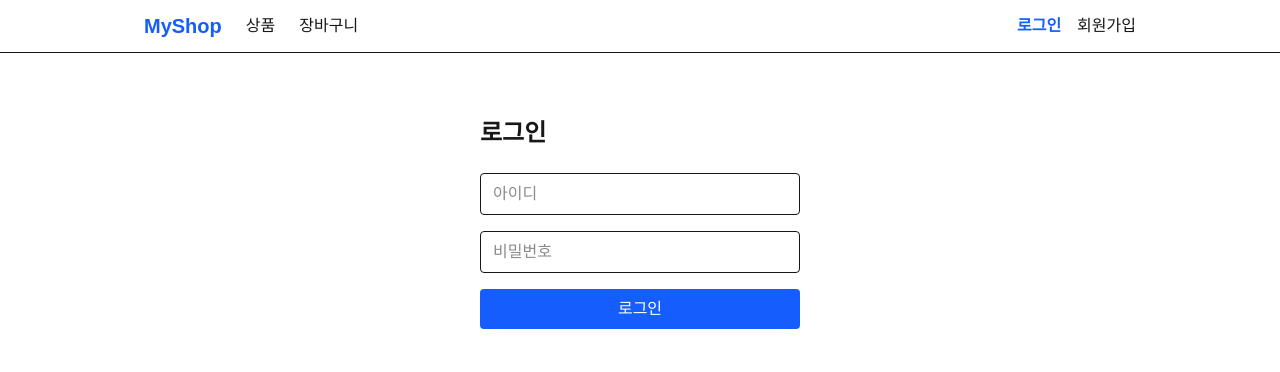
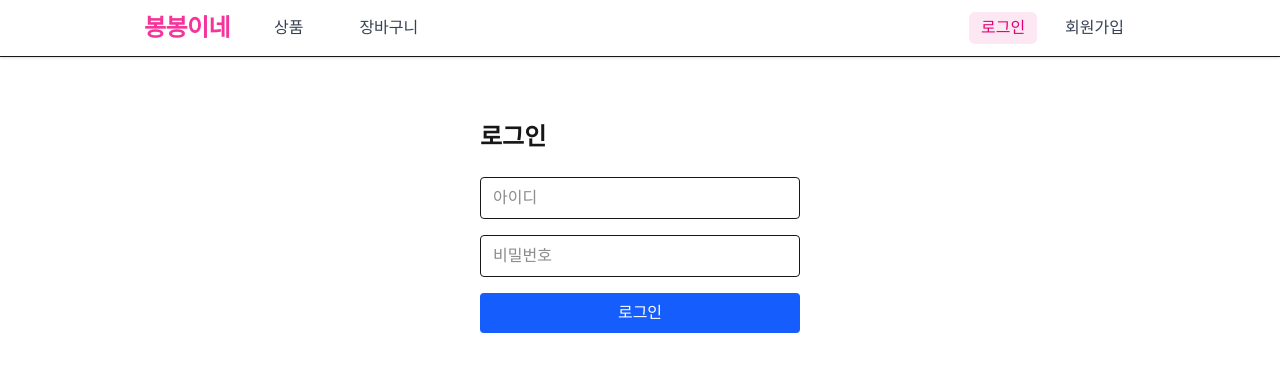
Before and after one commit to datajcthemax/my-shop, a Next.js app: page /auth/login in a window 1280 px wide. Shown: the top 372 px of the page. Built offline with nearby package versions, Linux system fonts and the light colour scheme.

Commit message:
네비게이션 바 디자인 개선 및 사이트명 봉봉이네로 변경

```diff
--- a/src/components/Navbar.tsx
+++ b/src/components/Navbar.tsx
@@ -9,28 +9,28 @@ export default function Navbar() {
   const { cart } = useCart();
   const pathname = usePathname();
   return (
-    <nav className="bg-white border-b mb-8 sticky top-0 z-10">
+    <nav className="bg-white border-b shadow-sm mb-8 sticky top-0 z-10">
       <div className="max-w-5xl mx-auto flex items-center justify-between px-4 py-3">
-        <div className="flex items-center gap-6">
-          <Link href="/" className="font-bold text-xl text-blue-600">MyShop</Link>
-          <Link href="/products" className={pathname.startsWith('/products') ? 'font-semibold text-blue-600' : ''}>상품</Link>
-          <Link href="/cart" className={pathname === '/cart' ? 'font-semibold text-blue-600' : ''}>
+        <div className="flex items-center gap-8">
+          <Link href="/" className="font-extrabold text-2xl text-pink-500 tracking-tight hover:scale-105 transition-transform">봉봉이네</Link>
+          <Link href="/products" className={`px-3 py-1 rounded-md text-base font-medium transition-colors ${pathname.startsWith('/products') ? 'bg-pink-100 text-pink-600' : 'text-gray-700 hover:bg-pink-50 hover:text-pink-500'}`}>상품</Link>
+          <Link href="/cart" className={`px-3 py-1 rounded-md text-base font-medium transition-colors ${pathname === '/cart' ? 'bg-pink-100 text-pink-600' : 'text-gray-700 hover:bg-pink-50 hover:text-pink-500'}`}>
             장바구니
             {cart.length > 0 && (
-              <span className="ml-1 text-xs bg-blue-600 text-white rounded-full px-2 py-0.5">{cart.length}</span>
+              <span className="ml-1 text-xs bg-pink-500 text-white rounded-full px-2 py-0.5 font-bold align-top">{cart.length}</span>
             )}
           </Link>
         </div>
         <div className="flex items-center gap-4">
           {user ? (
             <>
-              <Link href="/mypage" className={pathname === '/mypage' ? 'font-semibold text-blue-600' : ''}>마이페이지</Link>
-              <button onClick={logout} className="text-gray-600 hover:underline">로그아웃</button>
+              <Link href="/mypage" className={`px-3 py-1 rounded-md text-base font-medium transition-colors ${pathname === '/mypage' ? 'bg-pink-100 text-pink-600' : 'text-gray-700 hover:bg-pink-50 hover:text-pink-500'}`}>마이페이지</Link>
+              <button onClick={logout} className="px-3 py-1 rounded-md text-base font-medium text-gray-500 hover:bg-gray-100 hover:text-pink-500 transition-colors">로그아웃</button>
             </>
           ) : (
             <>
-              <Link href="/auth/login" className={pathname === '/auth/login' ? 'font-semibold text-blue-600' : ''}>로그인</Link>
-              <Link href="/auth/register" className={pathname === '/auth/register' ? 'font-semibold text-blue-600' : ''}>회원가입</Link>
+              <Link href="/auth/login" className={`px-3 py-1 rounded-md text-base font-medium transition-colors ${pathname === '/auth/login' ? 'bg-pink-100 text-pink-600' : 'text-gray-700 hover:bg-pink-50 hover:text-pink-500'}`}>로그인</Link>
+              <Link href="/auth/register" className={`px-3 py-1 rounded-md text-base font-medium transition-colors ${pathname === '/auth/register' ? 'bg-pink-100 text-pink-600' : 'text-gray-700 hover:bg-pink-50 hover:text-pink-500'}`}>회원가입</Link>
             </>
           )}
         </div>
```
